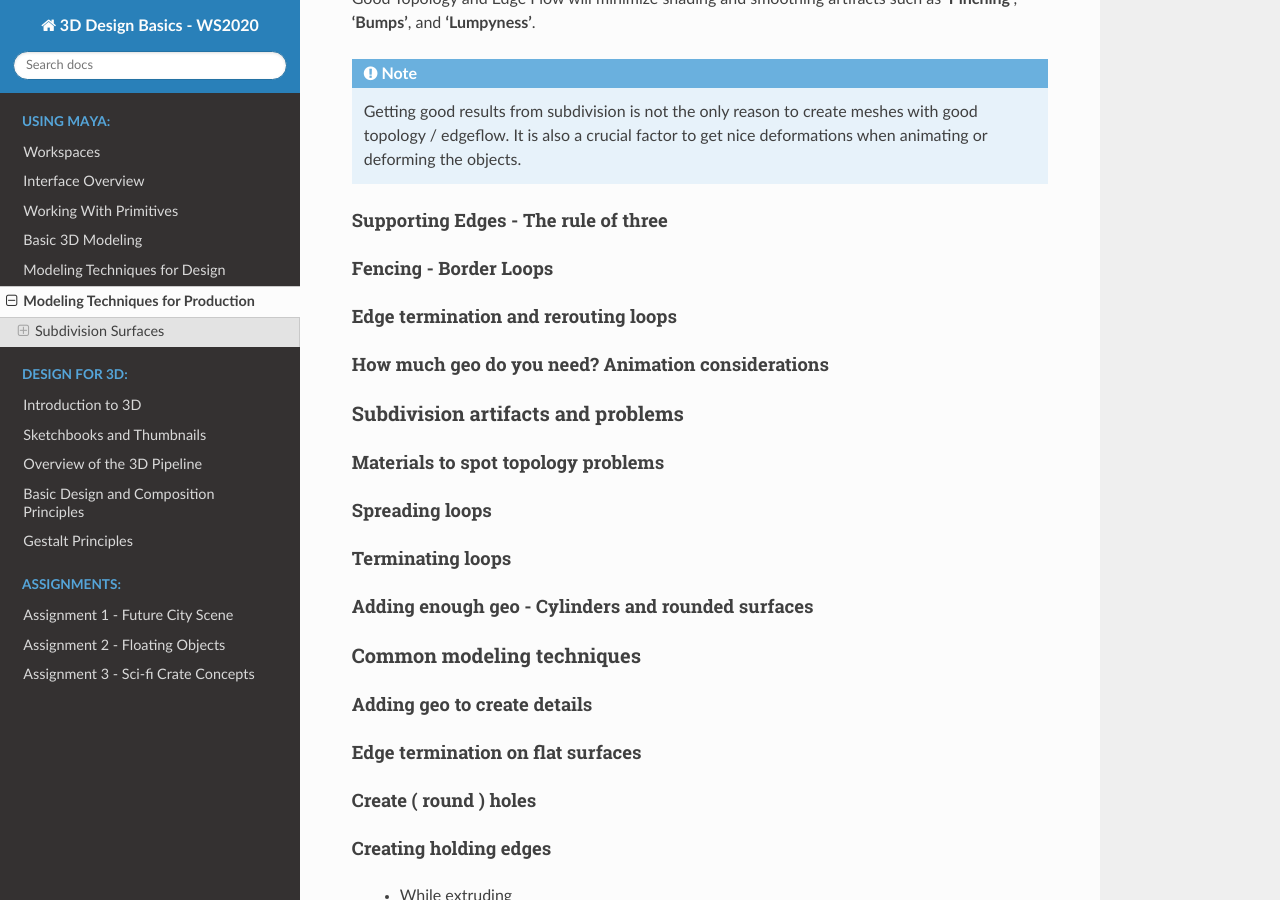
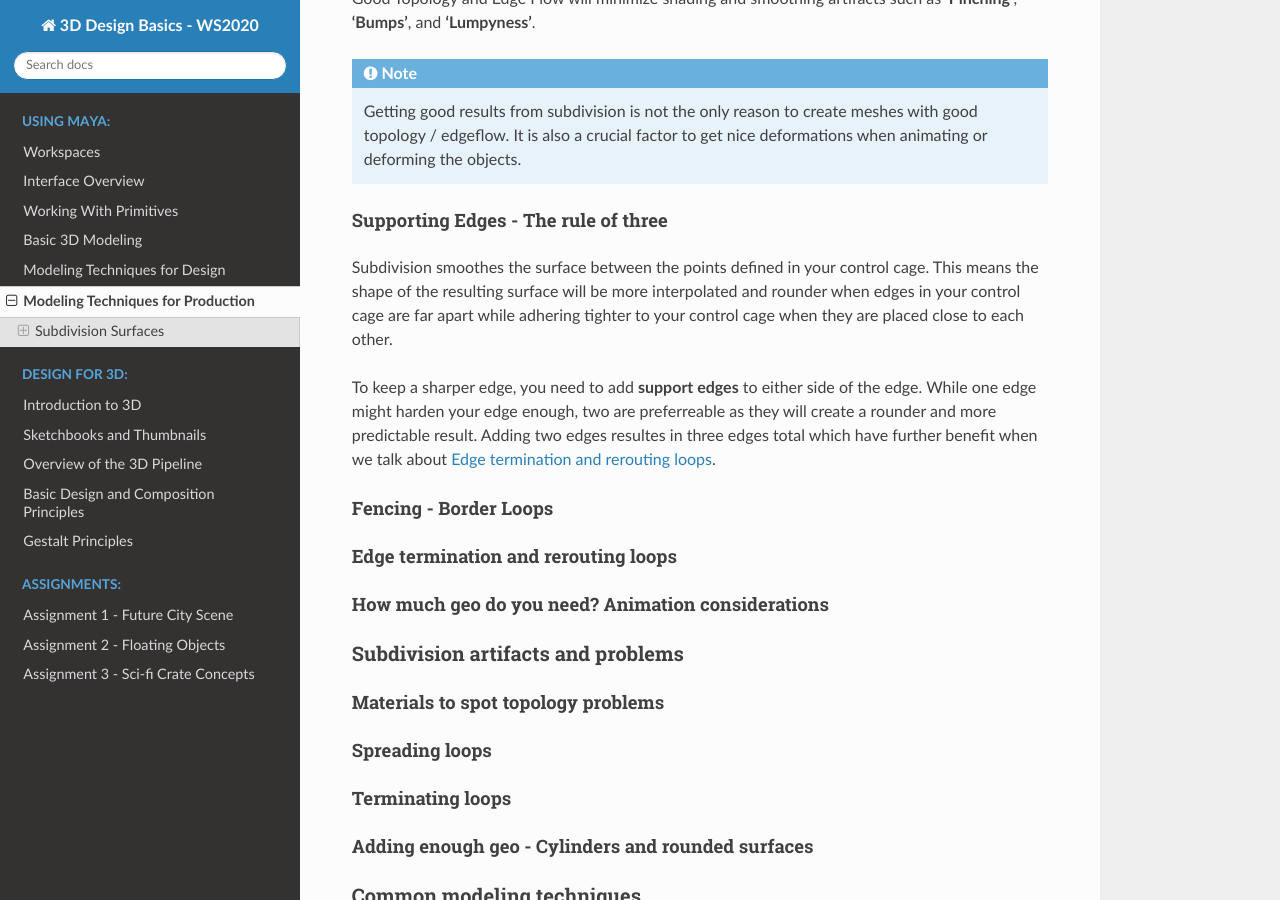
Before and after one commit to tetsuoanimation/beginner3dmaya2020, a Sphinx documentation site: the page built from documentation/lessons/L5_ModelingForProduction.rst, in a window 1280 px wide and 900 px high, scrolled down 2637 px. Built offline with Sphinx 7.4.7 and the Read the Docs theme 2.0.0, drawn with Linux system fonts in a browser that asks for light colours.

Commit message:
adding content to subd

```diff
--- a/documentation/lessons/L5_ModelingForProduction.rst
+++ b/documentation/lessons/L5_ModelingForProduction.rst
@@ -56,6 +56,10 @@ Good Topology and Edge Flow will minimize shading and smoothing artifacts such a
 Supporting Edges - The rule of three
 ------------------------------------
 
+Subdivision smoothes the surface between the points defined in your control cage. This means the shape of the resulting surface will be more interpolated and rounder when edges in your control cage are far apart while adhering tighter to your control cage when they are placed close to each other.
+
+To keep a sharper edge, you need to add **support edges** to either side of the edge. While one edge might harden your edge enough, two are preferreable as they will create a rounder and more predictable result. Adding two edges resultes in three edges total which have further benefit when we talk about `Edge termination and rerouting loops`_.
+
 Fencing - Border Loops
 ----------------------
 
```
